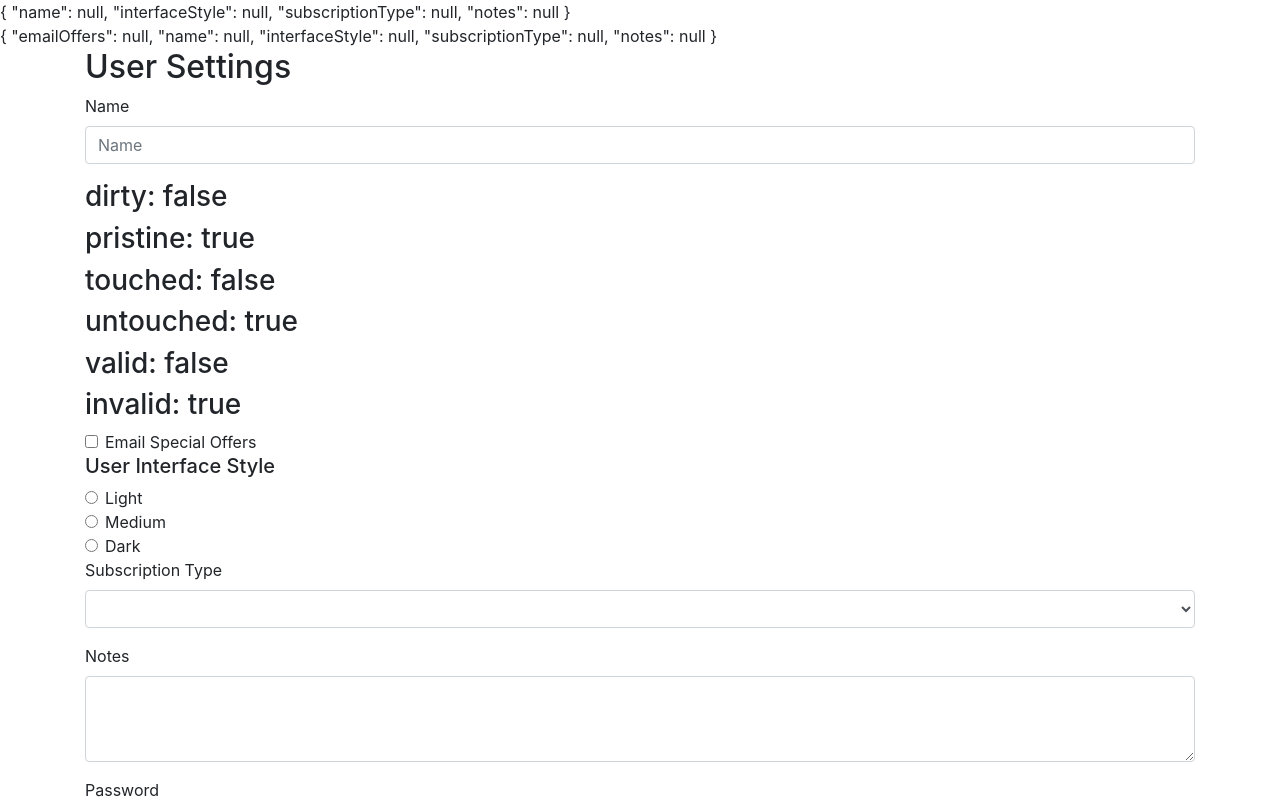
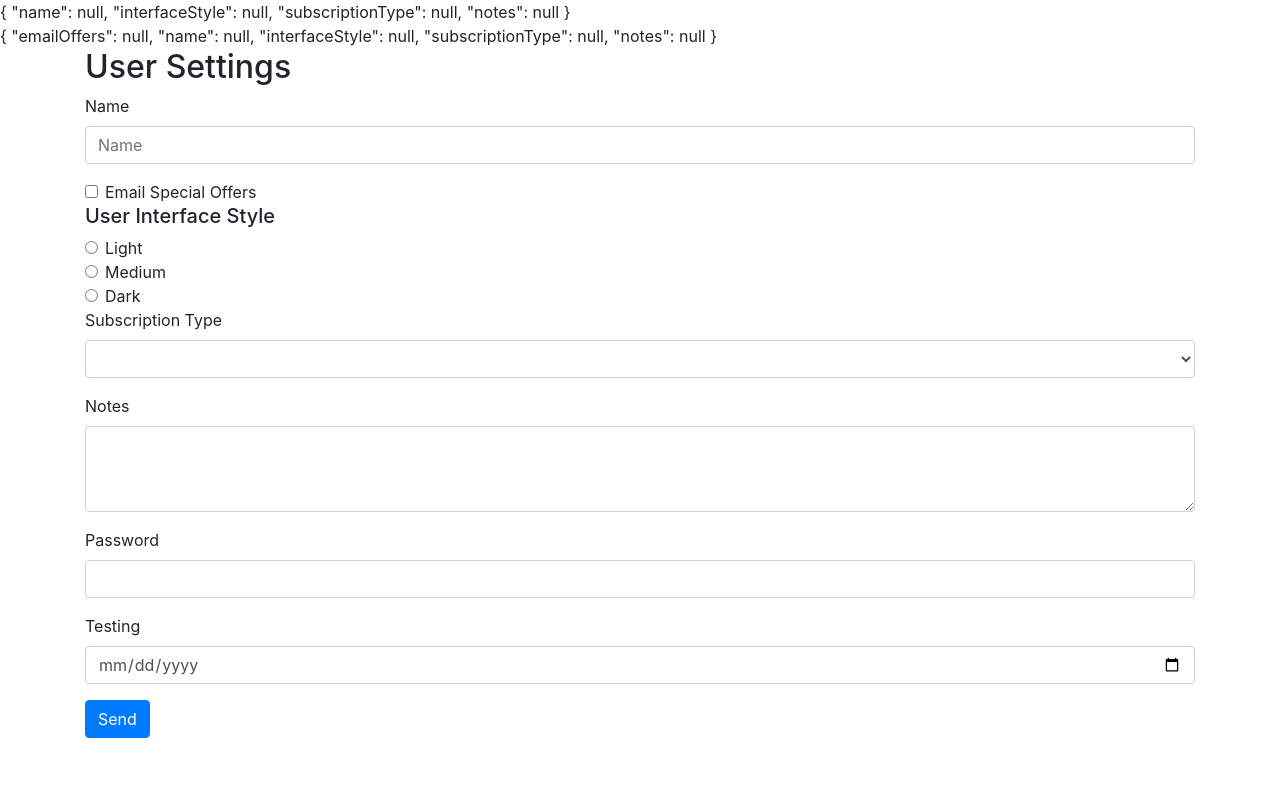
Before and after one commit to ozgursarikamis/angular-pro, an Angular app: page / in a window 1280 px wide. Shown: the top 800 px of the page. Built offline with nearby package versions, Linux system fonts and the light colour scheme.

Commit message:
error message, validation with ngModel

```diff
--- a/src/app/user-settings-form/user-settings-form.component.html
+++ b/src/app/user-settings-form/user-settings-form.component.html
@@ -8,16 +8,12 @@
 		<div class="form-group">
 			<label for="name">Name</label>
 			<input [(ngModel)]="userSettings.name" id="name" name="name"
-			required #propertyTest="ngModel"
+			required #nameField="ngModel"
 			class="form-control" placeholder="Name" />
+			<div [hidden]="nameField.valid || nameField.untouched" class="alert alert-danger">
+				Enter a name
+			</div>
 		</div>
-
-		<h3>dirty:     {{ propertyTest.dirty }}</h3>
-		<h3>pristine:  {{ propertyTest.pristine }}</h3>
-		<h3>touched:   {{ propertyTest.touched }}</h3>
-		<h3>untouched: {{ propertyTest.untouched }}</h3>
-		<h3>valid:     {{ propertyTest.valid }}</h3>
-		<h3>invalid:   {{ propertyTest.invalid }}</h3>
 
 		<div class="form-check">
 			<input type="checkbox" class="form-check-input" id="emailOffers" name="emailOffers">
```
